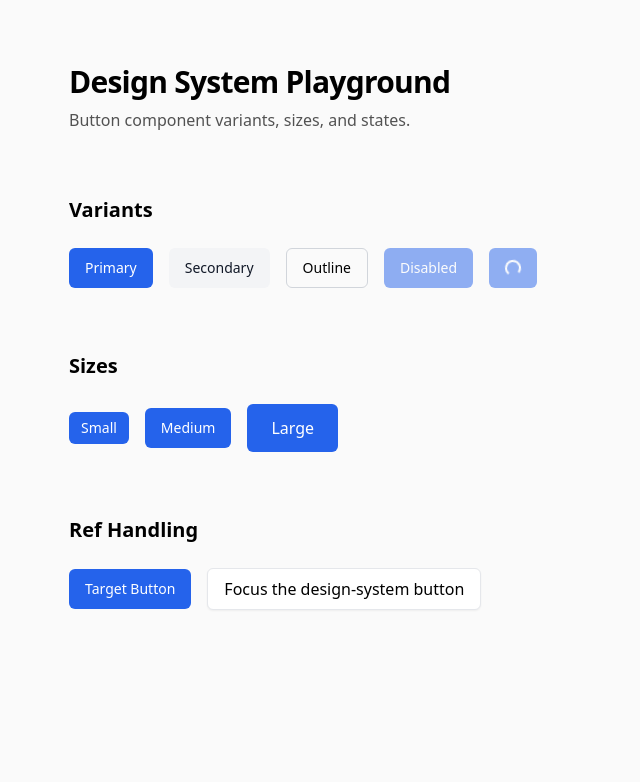
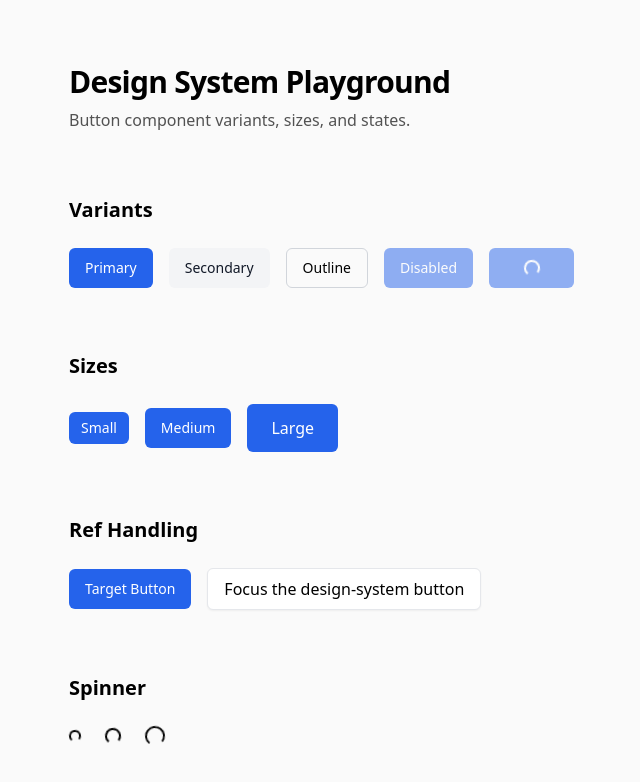
Before and after one commit to shrutigithub1234/sk-component-library, a React app: page / in a window 1280 px wide. Shown: the top 782 px of the page, without its empty margins (147-787 px from the left). Built offline with nearby package versions, Linux system fonts and the light colour scheme; the HTML template or start-up script is replaced by a standard one.

Commit message:
Implemented an overlay spinner and made the loading payout stable

```diff
--- a/src/App.tsx
+++ b/src/App.tsx
@@ -1,5 +1,6 @@
 import { useRef } from 'react';
 import { Button } from './components';
+import { Spinner } from './components/Spinner/Spinner';
 
 function App() {
   const buttonRef = useRef<HTMLButtonElement>(null);
@@ -47,6 +48,16 @@ function App() {
             </button>
           </div>
         </section>
+
+        {/* Spinner */}
+        <section className="space-y-6">
+          <h2 className="text-xl font-semibold">Spinner</h2>
+          <div className="flex items-center gap-6">
+            <Spinner size="sm" />
+            <Spinner size="md" />
+            <Spinner size="lg" />
+          </div>
+        </section>
       </div>
     </div>
   );
--- a/src/components/button/Button.tsx
+++ b/src/components/button/Button.tsx
@@ -44,11 +44,23 @@ export const Button = React.forwardRef<HTMLButtonElement, ButtonProps>(
         aria-busy={isLoading}
         {...props}
       >
-        {isLoading ? (
-          <Spinner size={size === 'sm' ? 'sm' : size === 'lg' ? 'lg' : 'md'} />
-        ) : (
-          children
-        )}
+        <span className="relative inline-flex items-center justify-center">
+          {/*
+            reason: while loading, spiiner is overlayed, to preserve the width, the content is kept in the DOM,
+            to prevent layout shifting when toggling the loading state
+          */}
+          {isLoading && (
+            <span className="absolute inset-0 flex items-center justify-center">
+              <Spinner size={size === 'sm' ? 'sm' : size === 'lg' ? 'lg' : 'md'} />
+            </span>
+          )}
+          {/* Content remains rendered and visually hidden, to ensure layout stability instead of conditional rendering */}
+          <span
+            className={clsx('inline-flex items-center justify-center', isLoading && 'opacity-0')}
+          >
+            {children}
+          </span>
+        </span>
       </button>
     );
   }
```
Also changed, not shown: 2 other files (tests, documents, lock files or other folders).
